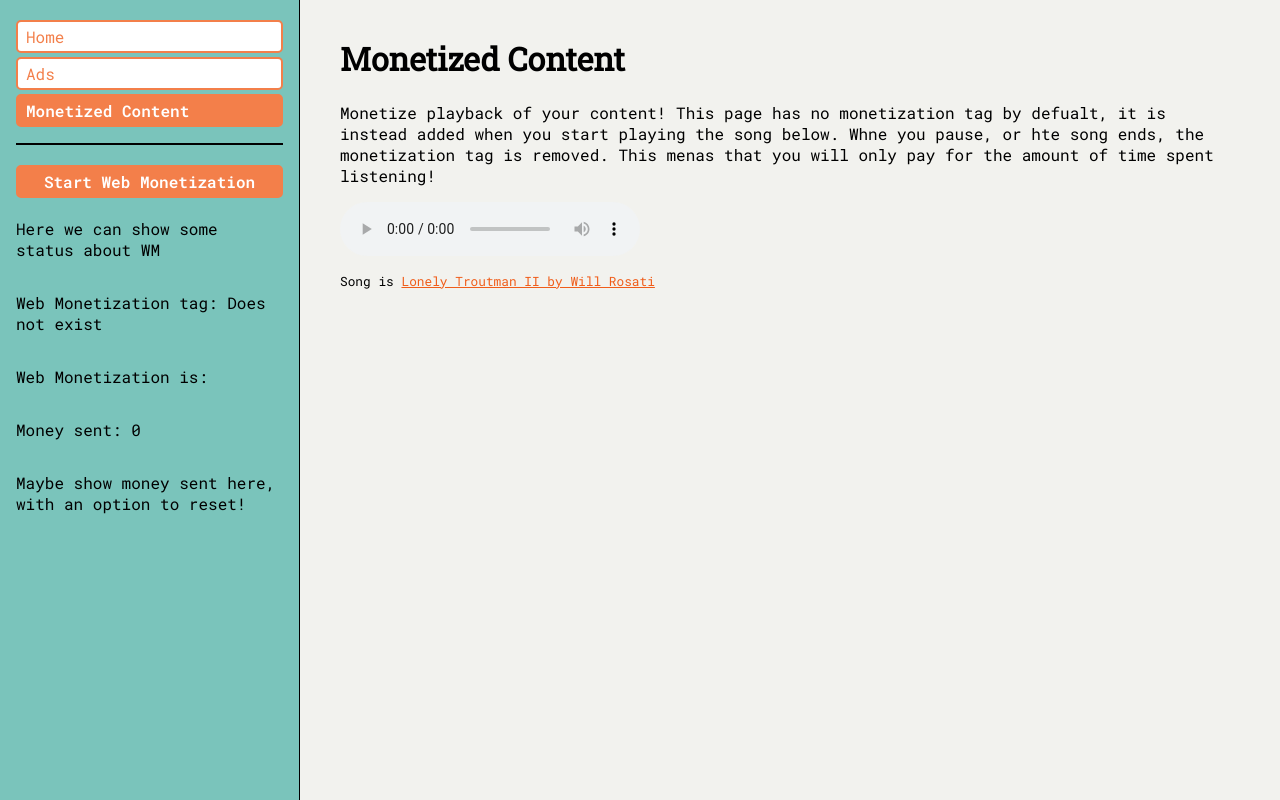
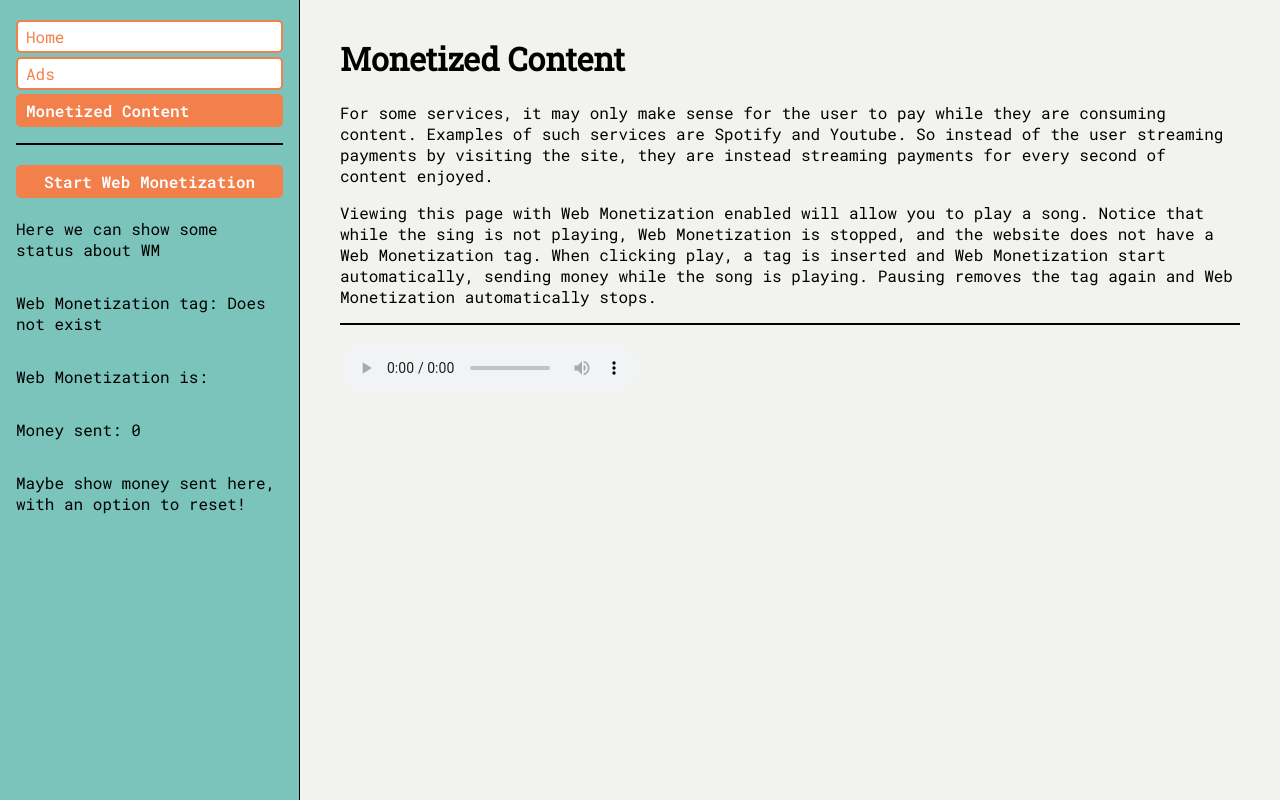
Before and after one commit to Doverstav/kitscon202, a React (Create React App) app: page / in a window 1280 px wide. Both pictures are taken after a click on the element "Monetized Content". Built offline with nearby package versions, Linux system fonts and the light colour scheme.

Commit message:
First draft of Monetized Content text, fix issues with audio player

```diff
--- a/src/components/MonetizedContent/MonetizedContent.js
+++ b/src/components/MonetizedContent/MonetizedContent.js
@@ -1,26 +1,83 @@
-import React, { useEffect, useRef } from "react";
+import React, { useCallback, useEffect, useRef, useState } from "react";
 import Link from "../common/Link";
 import SweetTune from "../../res/song.mp3";
 import "./MonetizedContent.css";
+import {
+  WM_EVENT_PENDING,
+  WM_EVENT_STARTED,
+  WM_EVENT_STOPPED,
+  WM_STATE_PENDING,
+  WM_STATE_STARTED,
+  WM_STATE_STOPPED,
+} from "../WebMonetizationSpoofer/WebMonetizationSpoofer";
+import Separator from "../common/Separator";
 
 export default function MonetizedContent(props) {
-  let audioPlayer = useRef();
+  const audioPlayer = useRef();
+  const [monetizationTag, setMonetizationTag] = useState();
+  const [monetizationState, setMonetizationState] = useState(undefined);
+  // Keep track of past states so we know when to reload audio element
+  const previousMonetizationState = useRef();
+
+  const appendMonetizationTag = useCallback(() => {
+    console.log(monetizationTag);
+    if (monetizationTag) {
+      document.head.appendChild(monetizationTag);
+    }
+  }, [monetizationTag]);
+
+  const removeMonetizationTag = useCallback(() => {
+    console.log(monetizationTag);
+    if (monetizationTag) {
+      document.head.removeChild(monetizationTag);
+    }
+  }, [monetizationTag]);
 
   useEffect(() => {
+    if (props.spoofState) {
+      // Get current monetization state
+      setMonetizationState(document.monetization.state);
+
+      let monetizationObject = document.monetization;
+
+      // Set up listeners to respond to state changes
+      const setStateToStarted = () => setMonetizationState(WM_STATE_STARTED);
+      const setStateToPending = () => setMonetizationState(WM_STATE_PENDING);
+      const setStateToStopped = () => setMonetizationState(WM_STATE_STOPPED);
+
+      monetizationObject.addEventListener(WM_EVENT_STARTED, setStateToStarted);
+      monetizationObject.addEventListener(WM_EVENT_PENDING, setStateToPending);
+      monetizationObject.addEventListener(WM_EVENT_STOPPED, setStateToStopped);
+
+      return () => {
+        // Remove listeners when unmounting
+        monetizationObject.removeEventListener(
+          WM_EVENT_STARTED,
+          setStateToStarted
+        );
+        monetizationObject.removeEventListener(
+          WM_EVENT_PENDING,
+          setStateToPending
+        );
+        monetizationObject.removeEventListener(
+          WM_EVENT_STOPPED,
+          setStateToStopped
+        );
+      };
+    } else {
+      setMonetizationState(undefined);
+    }
+  }, [props.spoofState]);
+
+  useEffect(() => {
+    console.log("Main effect");
     let audioPlayerRef = audioPlayer.current;
-    let monetizationTag = document.head.querySelector(
-      'meta[name="monetization"]'
+
+    setMonetizationTag(
+      document.head.querySelector('meta[name="monetization"]')
     );
 
-    const appendMonetizationTag = () => {
-      document.head.appendChild(monetizationTag);
-    };
-
-    const removeMonetizationTag = () => {
-      document.head.removeChild(monetizationTag);
-    };
-
-    removeMonetizationTag(monetizationTag);
+    removeMonetizationTag();
 
     audioPlayerRef.addEventListener("play", appendMonetizationTag);
     audioPlayerRef.addEventListener("pause", removeMonetizationTag);
@@ -29,22 +86,55 @@ export default function MonetizedContent(props) {
       audioPlayerRef.removeEventListener("play", appendMonetizationTag);
       audioPlayerRef.removeEventListener("pause", removeMonetizationTag);
 
-      appendMonetizationTag(monetizationTag);
+      appendMonetizationTag();
     };
-  }, []);
+  }, [appendMonetizationTag, removeMonetizationTag]);
+
+  useEffect(() => {
+    if (monetizationState === undefined && previousMonetizationState.current) {
+      // Reload when removing web monetization to remove audio track
+      // Also remove WM tag here if it is inserted to properly stop Web Monetization
+      if (document.head.contains(monetizationTag)) {
+        removeMonetizationTag();
+      }
+      audioPlayer.current.load();
+    } else if (
+      previousMonetizationState.current === undefined &&
+      monetizationState === WM_STATE_STOPPED
+    ) {
+      // Reload when adding web monetization to add audio track
+      audioPlayer.current.load();
+    }
+  }, [monetizationState, appendMonetizationTag, removeMonetizationTag, monetizationTag]);
+
+  useEffect(() => {
+    previousMonetizationState.current = monetizationState;
+  });
 
   return (
     <div>
       <h1>Monetized Content</h1>
       <p>
-        Monetize playback of your content! This page has no monetization tag by
-        defualt, it is instead added when you start playing the song below. Whne
-        you pause, or hte song ends, the monetization tag is removed. This menas
-        that you will only pay for the amount of time spent listening!
+        For some services, it may only make sense for the user to pay while they
+        are consuming content. Examples of such services are Spotify and
+        Youtube. So instead of the user streaming payments by visiting the site,
+        they are instead streaming payments for every second of content enjoyed.
       </p>
+      <p>
+        Viewing this page with Web Monetization enabled will allow you to play a
+        song. Notice that while the sing is not playing, Web Monetization is
+        stopped, and the website does not have a Web Monetization tag. When
+        clicking play, a tag is inserted and Web Monetization start
+        automatically, sending money while the song is playing. Pausing removes
+        the tag again and Web Monetization automatically stops.
+      </p>
+      <Separator />
       <audio controls ref={audioPlayer}>
+        {monetizationState !== undefined ? (
           <source src={SweetTune} type="audio/mpeg" />
+        ) : null}
       </audio>
+      {monetizationState !== undefined ? (
         <p className="Monetized-Content-text-small">
           Song is{" "}
           <Link
@@ -52,6 +142,7 @@ export default function MonetizedContent(props) {
             text="Lonely Troutman II by Will Rosati"
           />
         </p>
+      ) : null}
     </div>
   );
 }
```
Lines whose indentation alone changed are shown as unchanged.
